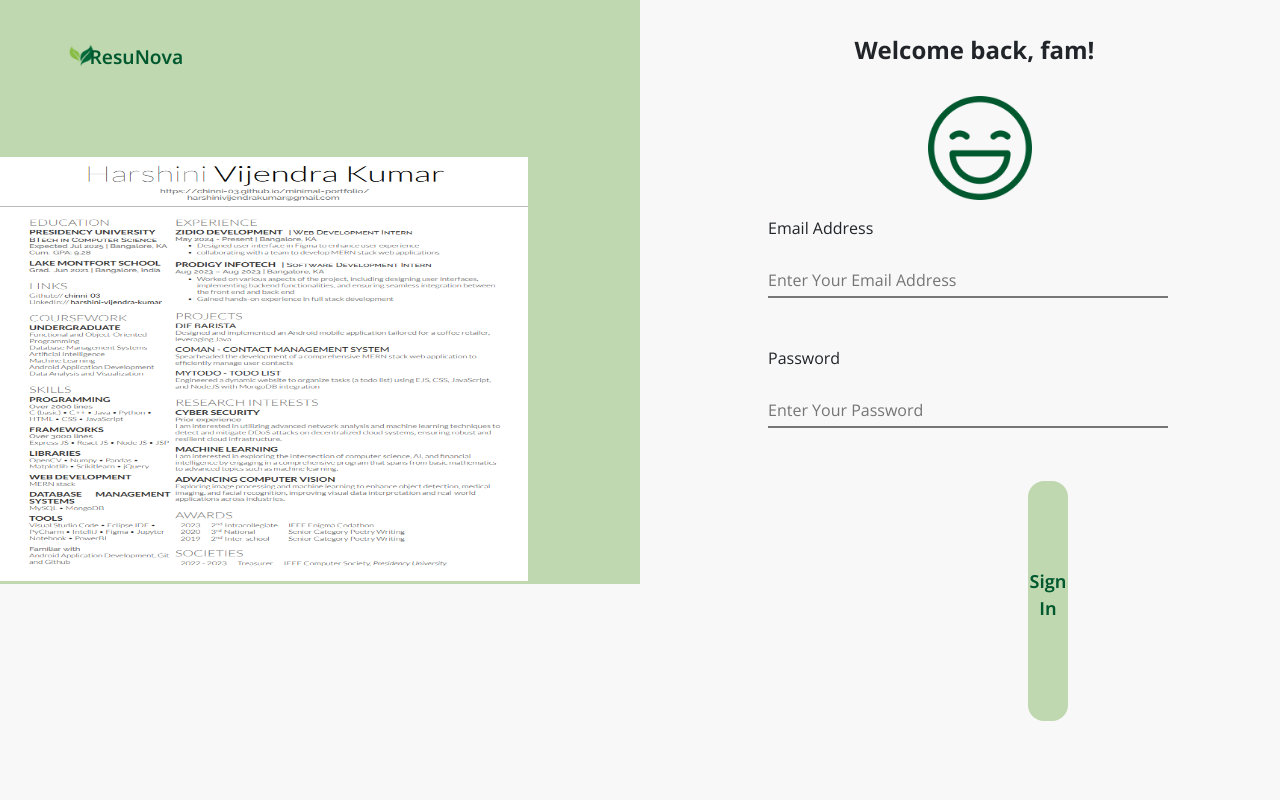
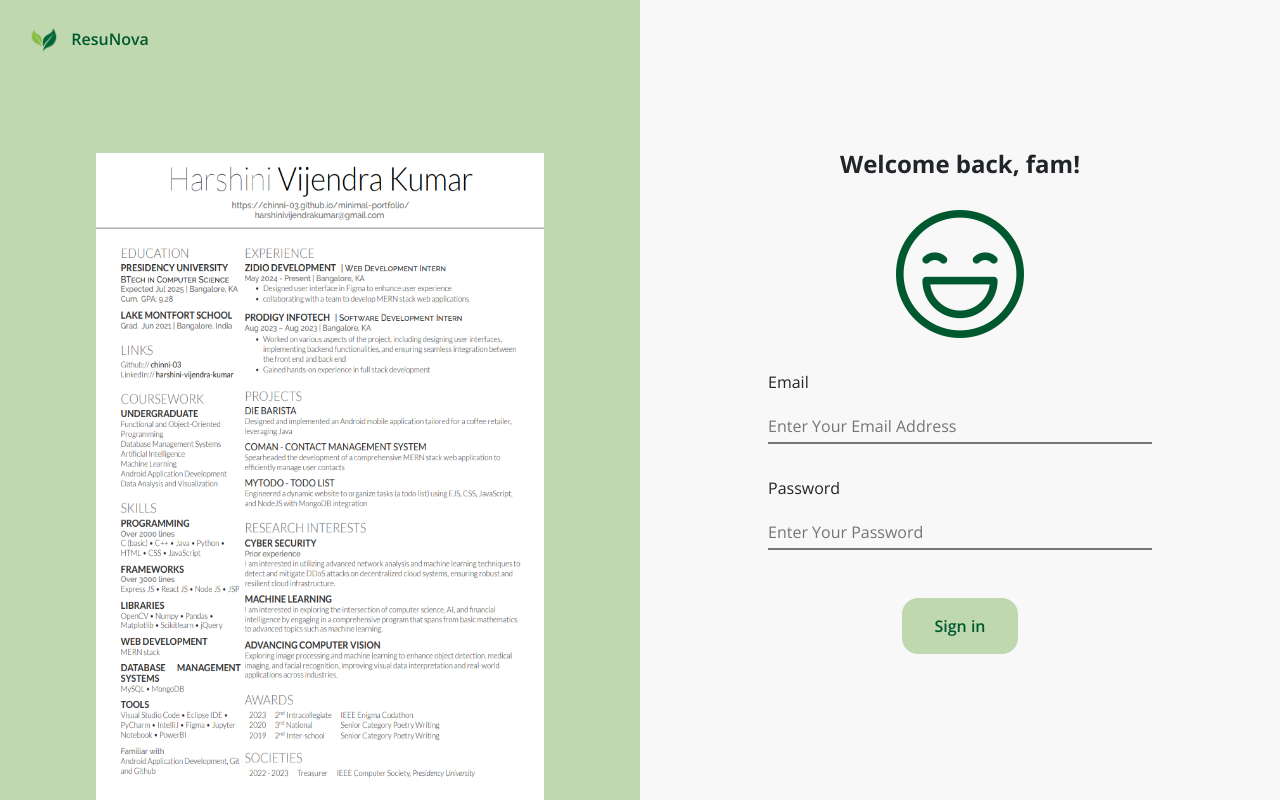
Before and after one commit to chinni-03/zidio_resunova, a React (Create React App) app in the folder client/: page /signin in a window 1280 px wide. Built offline with nearby package versions, Linux system fonts and the light colour scheme.

Commit message:
css updates for dashboard, sign in and sign up pages

```diff
--- a/client/src/components/Dashboard/Dashboard.css
+++ b/client/src/components/Dashboard/Dashboard.css
@@ -10,56 +10,9 @@
     margin-top: 3%;
     display: flex;
 }
-.resulogo{
-    height: 100%;
-    width: 3.6%;
-    margin-left: 4.2%;
-    margin-top: 0.55%;
-}
-.logo{
-    /* background-image: url(resunova-logo.png); */
-    height: 1.7rem;
-    width: 1.8rem;
-    background-size: cover;
-    margin-left: 15%;
-
-}
-.resutext{
-    color: #00582f;
-    margin-left: 1.5%;
-    font-weight:625;
-    margin-top: 0.65%;
-
-}
-.button{
-    height: 100%;
-    width:10%;
-    border-radius: 1rem;
-    background-color: #BFD8AF;
-    border: transparent;
-    margin-left: 65%;
-    margin-bottom: 3%;
-}
-#sign{
-    color: #00582f;
-    font-weight: 650;
-    margin-top: 10%;
-}
-.userlogo{
-
-    height: 100%;
-    width: 3.6%;
-    margin-left: 3%
-}
-.userL{
-    /* background-image: url(user.png); */
-    height: 2.7rem;
-    width: 2.7rem;
-    background-size: cover;
-}
 .bigtext{
-
-    margin-top: 6%;
+    margin-top: 5rem;
+    margin-bottom: 5rem;
     height: 7%;
 }
 #create{
@@ -69,49 +22,35 @@
     margin-left: 38%;
 }
 .product{
-    height: 40%;
-    margin-top: 4%;
+    width: 100%;
     display: flex;
+    justify-content: space-evenly;
 }
-.resume{
+.cards:first-child{
     background-color:#BFD8AF;
-    height: 100%;
+}
+.cards:last-child {
+    background: #00582f;
+}
+.dash {
+    height: 90vh;
+}
+.cards {
+    display: flex;
+    flex-direction: column;
+    justify-content: center;
+    align-items: center;
     width: 30%;
-    border-radius: 24px;
-    margin-left: 15%;
+    padding: 4rem 2rem;
+    border-radius: 1rem;
 }
-.coverletter{
-    background-color: #00582f;
-    height: 100%;
-    width: 30%;
-    border-radius: 24px;
-    margin-left: 10%;
-}
-.reslogo{
-
-    height: 50%;
-    width: 30%;
-    margin-top: 12%;
-    margin-left: 35%;
-}
-.logo1{
-    /* background-image: url(resume.png); */
-    height: 7rem;
-    width: 7rem;
-    background-size: cover;
-}
-.restext{
-    margin-left: 42.3%;
+.caption{
     color: #00582f;
     font-weight: 620;
-    margin-top: 0.8%;
+    margin-top: 1rem;
 }
-.covlogo{
-
-    height: 50%;
-    width: 30%;
-    margin-top: 12.5%;
-    margin-left: 37%;
+.cov {
+    color: #BFD8AF;
 }
 .logo2{
     /* background-image: url(cover-letter.png); */
@@ -119,9 +58,3 @@
     width: 6rem;
     background-size: cover;
 }
-.covtext{
-    margin-left: 38.2%;
-    color: #BFD8AF;
-    font-weight: 620;
-    margin-top : 0.8%;
-}
--- a/client/src/components/Dashboard/Dashboard.jsx
+++ b/client/src/components/Dashboard/Dashboard.jsx
@@ -1,46 +1,43 @@
-import React from "react";
+import React, { useEffect } from "react";
 import "../Dashboard/Dashboard.css";
 import logo from '../../assets/images/resunova-logo.png';
 import user from '../../assets/images/user.png';
 import resume from '../../assets/images/resume.png';
 import letter from '../../assets/images/cover-letter.png';
 import Nav from "../Builder/Nav";
+import Footer from "../Footer";
 
 export default function Dashboard() {
+
+    useEffect(() => {
+        document.title = "Dashboard"
+    })
+
     return (
         <>
-        {/* <div class="head">
-          <div class="resulogo">
-             <img src={logo} className="logo" alt="" />
-          </div>
-        <div class="resutext">ResuNova</div>
-        <button class="button">
-            <p id="sign">Sign Out</p>
-        </button>
-        <div class="userlogo">
-            <img src={user} className="userL" alt="" />
-        </div>
-    </div> */}
         <Nav />
+        <div className="dash">
             <div class="bigtext">
                 <p id="create">What shall we create today?</p>
             </div>
             <div class="product">
+                <div class="cards">
                     <div class="resume">
-            <div class="reslogo">
                         <img src={resume} className="logo1" alt="" />
                     </div>
-            <div class="restext">Resume
+                    <div class="caption">Resume
                     </div>
                 </div>
-        <div class="coverletter">
+                <div class="cards">
                     <div class="covlogo">
                         <img src={letter} alt="" className="logo2" />
                     </div>
-            <div class="covtext">Cover-Letter
+                    <div class="caption cov">Cover-Letter
                     </div>
                 </div>
             </div>
+        </div>
+        <Footer />
         </>
     )
 }
--- a/client/src/components/Signinpage/Signin.css
+++ b/client/src/components/Signinpage/Signin.css
@@ -4,11 +4,19 @@
     font-family: "Open Sans",sans-serif;
 
 }
-.left{
-    width: 50%;
-    float: left;
-    background-color: #BFD8AF;;
-    height: 36.5rem;
+.signin {
+    display: flex;
+    width: 100%;
+}
+.left, .right {
+    height: 100vh;
+    width: 50vw;
+    overflow: hidden;
+}
+.left {
+    background: #BFD8AF;
+    display: flex;
+    flex-direction: column;
 }
 .head1{
 
@@ -16,56 +24,19 @@
     margin-top: 2.4rem;
     display: flex;
 }
-.resulogo{
-    height: 1.78rem;
-    width: 1.9rem;
-    margin-left: 3rem;
-}
-.logo{
-    /* background-image: url(resunova-logo.png); */
-    height: 1.78rem;
-    width: 1.9rem;
-}
-.resutext{
-    margin-left: 2.5rem;
-    font-size: larger;
-    margin-top: 0.1rem;
-    font-weight: bold;
-    color: #00582F;
-
-}
-.temp{
-
-    height: 26.6rem;
-    margin-top: 5.6rem;
-    margin-right: 7rem;
-}
-img[alt="harsh"]
-{
-    width: 100%;
-    height: 26.5rem;
-}
-.right
-{
-    width: 50%;
-    float: right;
-    height: 36.5rem;
+.right {
+    display: flex;
+    flex-direction: column;
+    justify-content: center;
+    align-items: center;
 }
 .head2{
-
-    margin-top: 2.5%;
     height: 3rem;
     font-size: x-large;
     font-weight: bold;
-    padding-left: 33.5%;
-    padding-top: 1rem;
 }
 .smiley{
-
-    height: 6.5rem;
-    width:6.5rem;
-    margin-left: 45%;
-    margin-top: 5%;
+    width: 128px;
 }
 img[alt="smile"]
 {
@@ -73,39 +44,37 @@ img[alt="smile"]
     height: 100%;
 }
 .login{
-
-    height: 15rem;
-    width:25rem;
-    margin-left: 8rem;
-    margin-top: 1rem;
-}
-.name{
-    height: 50%;
-
-}
-.email{
-
-    height: 50%;
+    width: 60%;
+    display: flex;
+    flex-direction: column;
+    justify-content: center;
 }
 #typing{
     width: 100%;
     border-top: transparent;
     border-left: transparent;
     border-right: transparent;
-    margin-top: 2rem;
     height: 30px;
 }
-.button{
-    width: 11rem;
-    height: 3.75rem;
-    border-radius: 1rem;
-    background-color: #BFD8AF;
-    border-color: transparent;
-    margin-left: 28%;
-    margin-top: 3.5rem;
-    display: flex;
-    justify-content: center;
-    align-items: center;
+.signin-email {
+    margin-top: 2rem;
+}
+.signin-password {
+    margin-top: 2rem;
+}
+button {
+    outline: none;
+    border: none;
+    background: none;
+    margin: 0 auto;
+}
+
+.w-30 {
+    width: 30%;
+}
+
+.w-100 {
+    width: 100%;
 }
 #sign{
     font-size: large;
--- a/client/src/components/Signinpage/Signin.jsx
+++ b/client/src/components/Signinpage/Signin.jsx
@@ -3,8 +3,19 @@ import '../Signinpage/Signin.css';
 import resume from '../../assets/images/harshini_resume.png';
 import happy from '../../assets/images/happy.png';
 import logo from '../../assets/images/resunova-logo.png';
+import GetStartedBtn from "../homepage/GetStartedBtn";
+import { ToastContainer } from "react-toastify";
+import { useForm } from "../../context/Form";
 
 export default function Signin() {
+
+    const {userdata, setUserData, handleSignUp} = useForm();
+
+    const margin = {
+        marginLeft: "1rem",
+        marginTop: "-.05rem",
+        fontWeight: 600
+    }
 
     useEffect(() => {
         document.title = "Sign In"
@@ -12,20 +23,20 @@ export default function Signin() {
 
     return (
         <>
-        <div>
-            <div class="left">
-                <div class="head1">
-                    <div class="resulogo">
-                        <img class="logo" src={logo} alt="" />
+        <div className="signin">
+        <div id="div1">
+            <div class="resu">
+                <a href="/" class="resutext">
+                    <div className="fit-content">
+                        <img src={logo} style={margin} alt="resunova-logo" />
+                        <a class="navbar-brand brand fit-content" href="#">ResuNova</a>
                     </div>
-                    <div class="resutext">
-                        ResuNova
-                    </div>
-                </div>
-                <div class="temp">
-                    <img src={resume} alt="harsh"/>
-                </div>
+                </a>
             </div>
+            <div class="template">
+                <img src={resume} alt="res"/>
+            </div>
+        </div>
 
             <div class="right">
                 <div class="head2">
@@ -35,25 +46,30 @@ export default function Signin() {
                     <img src={happy} alt="smile"/>
                 </div>
                 <div class="login">
-                    <div class="email">
-                        <p>Email Address</p>
+                    <div class="signin-email">
+                        <p>Email</p>
                         <div class="input-box">
-                            <input type="email" placeholder="Enter Your Email Address" id="typing"/>
+                            <input type="email"
+                            value={userdata.email}
+                            onChange={(e)=>setUserData({...userdata, email: e.target.value})}
+                            name="email" placeholder="Enter Your Email Address" id="typing"/>
                         </div>
                     </div>
-                    <div class="password">
+                    <div class="signin-password">
                         <p>Password</p>
                         <div class="input-box">
-                            <input type="password" placeholder="Enter Your Password" id="typing"/>
+                            <input type="password"
+                            value={userdata.password}
+                            onChange={(e)=>setUserData({...userdata, password: e.target.value})}
+                            name="password" placeholder="Enter Your Password" id="typing"/>
                         </div>
                     </div>
-                    <button class="button">
-                            <p id="sign">
-                                Sign In
-                            </p>
+                    <button type="submit" class="w-30 mt-5" onClick={handleSignUp}>
+                            <GetStartedBtn extraClass="w-100" btn="Sign in" />
                     </button>
                 </div>
             </div>
+            <ToastContainer />
         </div>
         </>
     )
--- a/client/src/components/Signuppage/Signup.css
+++ b/client/src/components/Signuppage/Signup.css
@@ -16,7 +16,14 @@ html {
 
 #div1, #div2 {
     height: 100vh;
-    overflow: hidden;
+    /* overflow: hidden; */
+}
+
+#div2 {
+    display: flex;
+    flex-direction: column;
+    justify-content: center;
+    align-items: center;
 }
 
 #div1{
@@ -46,7 +53,6 @@ img[alt="res"] {
 .resulogo{
     height: 36px;
     width: 36px;
-    padding-left: 40px;
 }
 .logo{
     height: 36px;
@@ -55,7 +61,6 @@ img[alt="res"] {
 }
 .resutext{
     padding-left: 13px;
-    /* padding-top: 4px; */
     font-weight: bold;
     font-size: 1.16rem;
     color: #00582F;
@@ -70,17 +75,16 @@ img[alt="res"] {
     height: 20rem;
     width: 60%;
     margin-top: 2rem;
-    margin-bottom: 2rem;
-    margin-left: 8rem;
+}
+.logincon p {
+    margin-bottom: 0;
 }
 .text{
     font-weight: bold;
     font-size: 1.35rem;
     margin-top: 4rem;
-    margin-left: 31%;
 }
 .button{
-    margin-left: 37%;
     box-shadow: none;
     height: 60px;
     width: 178px;
@@ -104,27 +108,20 @@ input {
     margin-top: -1.5rem;
 }
 
-.name{
-    height: 33%;
+.input-box input {
+    margin-top: 0;
 }
-.email{
-    height: 33%;
-    margin-top: 10px;
-}
-.password{
-    margin-top: 10px;
-    height: 33%;
+
+.signup-email, .signup-password{
+    margin-top: 3rem;
 }
 
 .smiley{
-    /* height: 128px; */
-    margin-top: 2.7rem;
+    margin-left: 0;
+    margin-top: 1rem;
     width:128px;
-    margin-left: 40%;
 }
-.smiley img {
-    width: 100%;
-}
+
 img[alt="res"] {
     width: 100%;
     height: 647px;
@@ -134,8 +131,21 @@ img[alt="res"] {
     border-top: transparent;
     border-left: transparent;
     border-right: transparent;
-    margin-top: 1rem;
     height: 30px;
+}
+
+button {
+    outline: none;
+    border: none;
+    background: none;
+}
+
+.w-20 {
+    width: 20%;
+}
+
+.w-100 {
+    width: 100%;
 }
 
 .button:hover{
```
Also changed, not shown: client/src/components/Signuppage/Signup.jsx (+6 -8 lines). Lines whose indentation alone changed are shown as unchanged.
